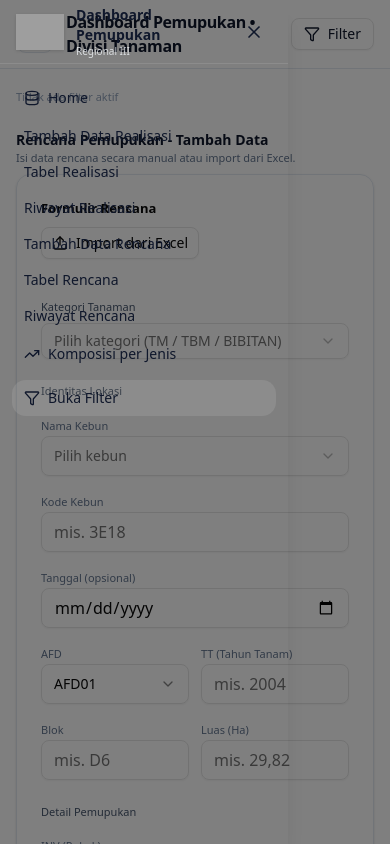
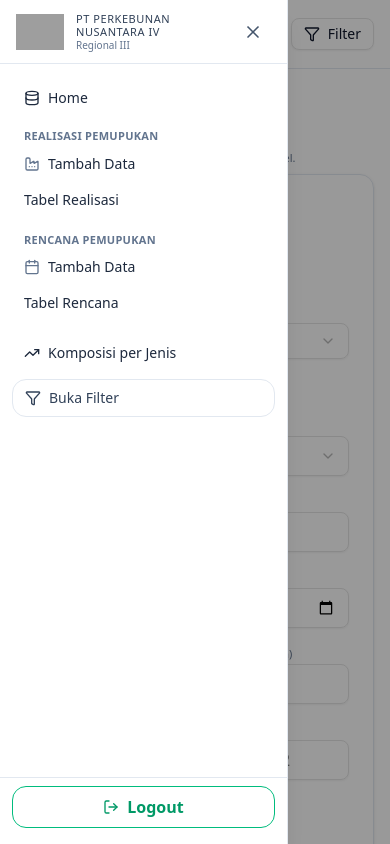
Before and after one commit to OryandaSaputra/reg3-pemupukan, a Next.js app: page /pemupukan/rencana/tambah in a window 390 px wide. Both pictures are taken after a click on the button 35 px from the left and 34 px from the top of the page. Shown: the top 844 px of the page. Built offline with nearby package versions, Linux system fonts and the light colour scheme; grey boxes are pictures that could not be loaded.

Commit message:
mobile sidebar

```diff
--- a/src/app/pemupukan/components/MobileSidebar.tsx
+++ b/src/app/pemupukan/components/MobileSidebar.tsx
@@ -1,61 +1,228 @@
+"use client";
+
+import React, { useEffect, useState } from "react";
 import Image from "next/image";
-import { Database, TrendingUp, X as XIcon, Filter as FilterIcon } from "lucide-react";
-import Link from "next/link";
+import {
+  Database,
+  TrendingUp,
+  X as XIcon,
+  Filter as FilterIcon,
+  Calendar,
+  Factory,
+  LogOut,
+} from "lucide-react";
+import { useRouter, usePathname } from "next/navigation";
+import { motion } from "framer-motion";
 
 export default function MobileSidebar({
-  sidebarOpen, setSidebarOpen, setFilterOpen,
+  sidebarOpen,
+  setSidebarOpen,
+  setFilterOpen,
 }: {
   sidebarOpen: boolean;
   setSidebarOpen: (v: boolean) => void;
   setFilterOpen: (v: boolean) => void;
 }) {
+  const router = useRouter();
+  const pathname = usePathname();
+  const [loading, setLoading] = useState(false);
+
+  // Matikan spinner ketika route berubah (halaman sudah load)
+  useEffect(() => {
+    if (loading) {
+      setLoading(false);
+    }
+  }, [pathname]); // eslint-disable-line react-hooks/exhaustive-deps
+
   if (!sidebarOpen) return null;
+
+  const navigateWithLoading = (href: string) => {
+    setLoading(true);
+    setSidebarOpen(false);
+    router.push(href);
+  };
+
+  const handleLogout = () => {
+    if (typeof window !== "undefined") {
+      localStorage.removeItem("ptpn5-username");
+    }
+    navigateWithLoading("/logout?from=/pemupukan");
+  };
+
   return (
+    <>
       <div className="fixed inset-0 z-50 lg:hidden">
-      <div className="absolute inset-0 bg-black/50" onClick={() => setSidebarOpen(false)} />
-      <div className="absolute left-0 top-0 h-full w-72 bg-gradient-to-b from-[--ptpn-green-dark] to-[--ptpn-green] text-slate-900 dark:text-slate-100 shadow-xl">
-        <div className="h-16 px-4 flex items-center justify-between border-b border-white/10">
+        {/* backdrop */}
+        <div
+          className="absolute inset-0 bg-black/40"
+          onClick={() => setSidebarOpen(false)}
+        />
+
+        {/* panel */}
+        <div className="absolute left-0 top-0 h-full w-72 bg-white text-slate-900 shadow-xl border-r border-slate-200 flex flex-col">
+          {/* Header */}
+          <div className="h-16 px-4 flex items-center justify-between border-b border-slate-200 bg-white/95">
             <div className="flex items-center gap-3">
-            <Image src="https://www.ptpn4.co.id/build/assets/Logo%20PTPN%20IV-CyWK9qsP.png" alt="Logo PTPN IV Regional III" width={36} height={36} unoptimized className="h-9 w-auto object-contain drop-shadow" />
+              <Image
+                src="https://www.ptpn4.co.id/build/assets/Logo%20PTPN%20IV-CyWK9qsP.png"
+                alt="Logo PTPN IV Regional III"
+                width={36}
+                height={36}
+                unoptimized
+                className="h-9 w-auto object-contain"
+              />
               <div className="leading-tight">
-              <h1 className="text-sm font-semibold">Dashboard Pemupukan</h1>
-              <p className="text-[10px] text-slate-100/80">Regional III</p>
+                <h1 className="text-[11px] uppercase tracking-wider text-slate-700">
+                  PT Perkebunan Nusantara IV
+                </h1>
+                <p className="text-[10px] text-slate-500">Regional III</p>
               </div>
             </div>
-          <button onClick={() => setSidebarOpen(false)} className="p-2 rounded-lg hover:bg-white/10">
-            <XIcon className="h-5 w-5" />
+            <button
+              onClick={() => setSidebarOpen(false)}
+              className="p-2 rounded-lg hover:bg-slate-100"
+            >
+              <XIcon className="h-5 w-5 text-slate-600" />
             </button>
           </div>
 
-        <nav className="px-3 py-4 text-sm space-y-1">
-          <Link href="/pemupukan" onClick={() => setSidebarOpen(false)} className="flex items-center gap-2 px-3 py-2 rounded-xl hover:bg-white/10 transition">
-            <Database className="h-4 w-4" /> Home
-          </Link>
+          {/* Body = menu + logout */}
+          <div className="flex-1 flex flex-col justify-between">
+            <nav className="px-3 py-4 text-sm space-y-1 text-slate-800">
+              {/* Home */}
+              <button
+                type="button"
+                onClick={() => navigateWithLoading("/pemupukan")}
+                className="w-full flex items-center gap-2 px-3 py-2 rounded-xl hover:bg-slate-100 transition text-left"
+              >
+                <Database className="h-4 w-4" />
+                Home
+              </button>
 
-          {/* Realisasi */}
-          <Link href="/pemupukan/realisasi/tambah" onClick={() => setSidebarOpen(false)} className="block px-3 py-1.5 rounded-lg hover:bg-white/10">Tambah Data Realisasi</Link>
-          <Link href="/pemupukan/realisasi/tabel" onClick={() => setSidebarOpen(false)} className="block px-3 py-1.5 rounded-lg hover:bg-white/10">Tabel Realisasi</Link>
-          {/* BARU */}
-          <Link href="/pemupukan/realisasi/riwayat" onClick={() => setSidebarOpen(false)} className="block px-3 py-1.5 rounded-lg hover:bg-white/10">Riwayat Realisasi</Link>
-
-          {/* Rencana */}
-          <Link href="/pemupukan/rencana/tambah" onClick={() => setSidebarOpen(false)} className="block px-3 py-1.5 rounded-lg hover:bg-white/10">Tambah Data Rencana</Link>
-          <Link href="/pemupukan/rencana/tabel" onClick={() => setSidebarOpen(false)} className="block px-3 py-1.5 rounded-lg hover:bg-white/10">Tabel Rencana</Link>
-          {/* BARU */}
-          <Link href="/pemupukan/rencana/riwayat" onClick={() => setSidebarOpen(false)} className="block px-3 py-1.5 rounded-lg hover:bg-white/10">Riwayat Rencana</Link>
-
-          <Link href="/pemupukan/komposisi" onClick={() => setSidebarOpen(false)} className="flex items-center gap-2 px-3 py-2 rounded-xl hover:bg-white/10 transition">
-            <TrendingUp className="h-4 w-4" /> Komposisi per Jenis
-          </Link>
+              {/* Section Realisasi */}
+              <p className="mt-3 mb-1 px-3 text-[11px] font-semibold tracking-wide text-slate-500 uppercase">
+                Realisasi Pemupukan
+              </p>
 
               <button
-            onClick={() => { setSidebarOpen(false); setFilterOpen(true); }}
-            className="mt-2 w-full flex items-center gap-2 px-3 py-2 rounded-xl bg-white/10 hover:bg-white/20 transition"
+                type="button"
+                onClick={() =>
+                  navigateWithLoading("/pemupukan/realisasi/tambah")
+                }
+                className="w-full flex items-center gap-2 px-3 py-1.5 rounded-lg hover:bg-slate-100 text-left"
+              >
+                <Factory className="h-4 w-4 text-slate-500" />
+                <span>Tambah Data</span>
+              </button>
+
+              <button
+                type="button"
+                onClick={() =>
+                  navigateWithLoading("/pemupukan/realisasi/riwayat")
+                }
+                className="w-full px-3 py-1.5 rounded-lg hover:bg-slate-100 text-left"
+              >
+                Tabel Realisasi
+              </button>
+
+              {/* Section Rencana */}
+              <p className="mt-3 mb-1 px-3 text-[11px] font-semibold tracking-wide text-slate-500 uppercase">
+                Rencana Pemupukan
+              </p>
+
+              <button
+                type="button"
+                onClick={() =>
+                  navigateWithLoading("/pemupukan/rencana/tambah")
+                }
+                className="w-full flex items-center gap-2 px-3 py-1.5 rounded-lg hover:bg-slate-100 text-left"
+              >
+                <Calendar className="h-4 w-4 text-slate-500" />
+                <span>Tambah Data</span>
+              </button>
+
+              <button
+                type="button"
+                onClick={() =>
+                  navigateWithLoading("/pemupukan/rencana/riwayat")
+                }
+                className="w-full px-3 py-1.5 rounded-lg hover:bg-slate-100 text-left"
+              >
+                Tabel Rencana
+              </button>
+
+              {/* Komposisi per Jenis */}
+              <button
+                type="button"
+                onClick={() => navigateWithLoading("/pemupukan/komposisi")}
+                className="mt-3 w-full flex items-center gap-2 px-3 py-2 rounded-xl hover:bg-slate-100 transition text-left"
+              >
+                <TrendingUp className="h-4 w-4" />
+                Komposisi per Jenis
+              </button>
+
+              {/* Buka Filter */}
+              <button
+                onClick={() => {
+                  setSidebarOpen(false);
+                  setFilterOpen(true);
+                }}
+                className="mt-2 w-full flex items-center gap-2 px-3 py-2 rounded-xl border border-slate-200 text-slate-700 hover:bg-slate-50 transition"
               >
                 <FilterIcon className="h-4 w-4" /> Buka Filter
               </button>
             </nav>
+
+            {/* Logout */}
+            <div className="px-3 pb-4 pt-2 border-t border-slate-200">
+              <button
+                type="button"
+                onClick={handleLogout}
+                className="w-full flex items-center justify-center gap-2 px-3 py-2 rounded-xl border border-emerald-500 text-emerald-600 font-semibold bg-white hover:bg-emerald-50 transition"
+              >
+                <LogOut className="h-4 w-4" />
+                Logout
+              </button>
             </div>
           </div>
+        </div>
+      </div>
+
+      {/* Spinner overlay */}
+      {loading && (
+        <div className="fixed inset-0 z-[9999] flex items-center justify-center bg-emerald-950/80 backdrop-blur-sm">
+          <motion.div
+            initial={{ opacity: 0, scale: 0.95 }}
+            animate={{ opacity: 1, scale: 1 }}
+            transition={{ duration: 0.25, ease: "easeOut" }}
+            className="flex flex-col items-center gap-4"
+          >
+            <div className="relative flex items-center justify-center">
+              {/* Lingkaran luar berputar */}
+              <div className="h-24 w-24 rounded-full border-2 border-emerald-500/20 border-t-emerald-300/90 animate-spin" />
+              {/* Logo di tengah */}
+              <div className="absolute h-16 w-16 rounded-2xl bg-white flex items-center justify-center shadow-lg shadow-emerald-900/60 overflow-hidden">
+                <Image
+                  src="https://www.ptpn4.co.id/build/assets/Logo%20PTPN%20IV-CyWK9qsP.png"
+                  alt="PTPN 4"
+                  fill
+                  unoptimized
+                  className="object-contain p-1.5"
+                />
+              </div>
+            </div>
+
+            <div className="text-center space-y-1">
+              <p className="text-[11px] font-semibold tracking-[0.25em] uppercase text-emerald-100/90">
+                PTPN 4 • DIVISI TANAMAN
+              </p>
+              <p className="text-sm text-emerald-100/80">
+                Memuat Dashboard Pemupukan...
+              </p>
+            </div>
+          </motion.div>
+        </div>
+      )}
+    </>
   );
 }
```
Lines whose indentation alone changed are shown as unchanged.
